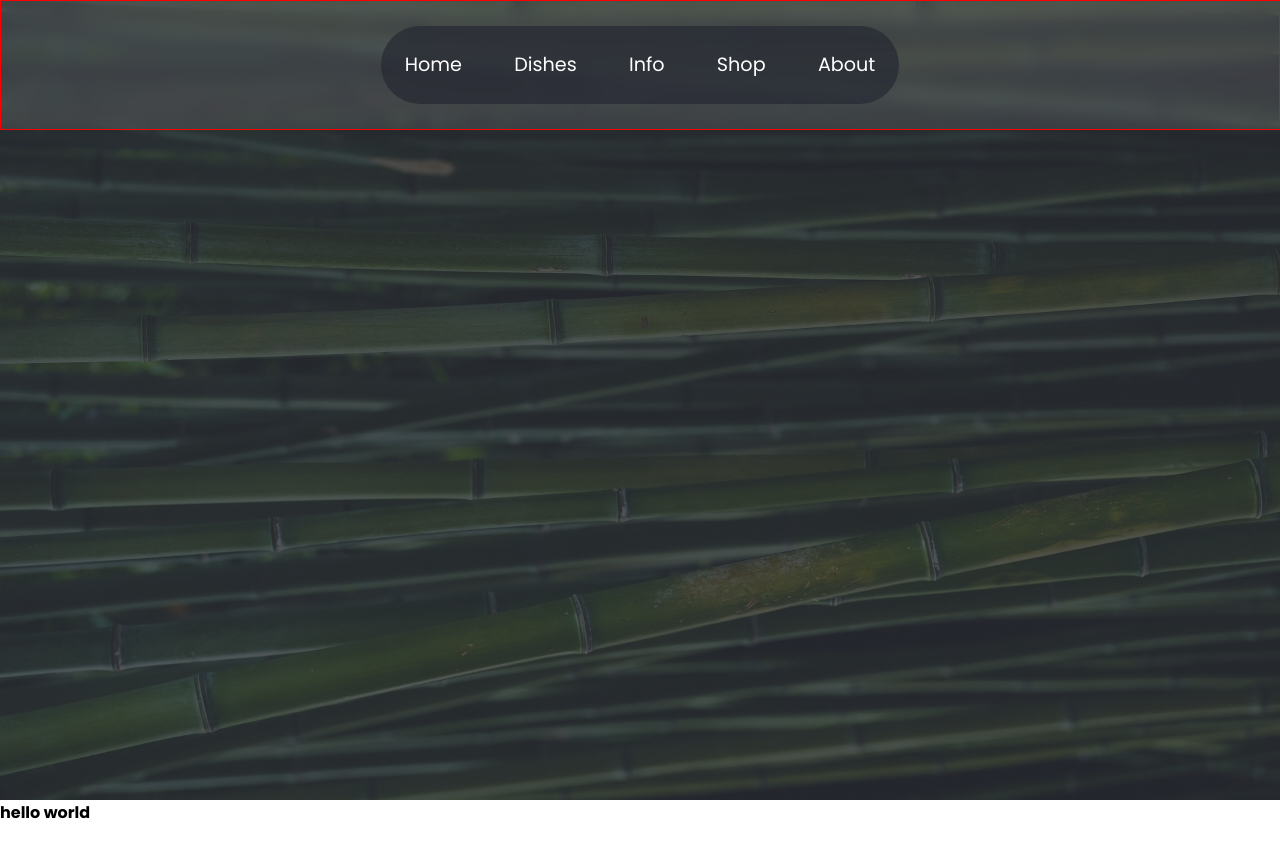
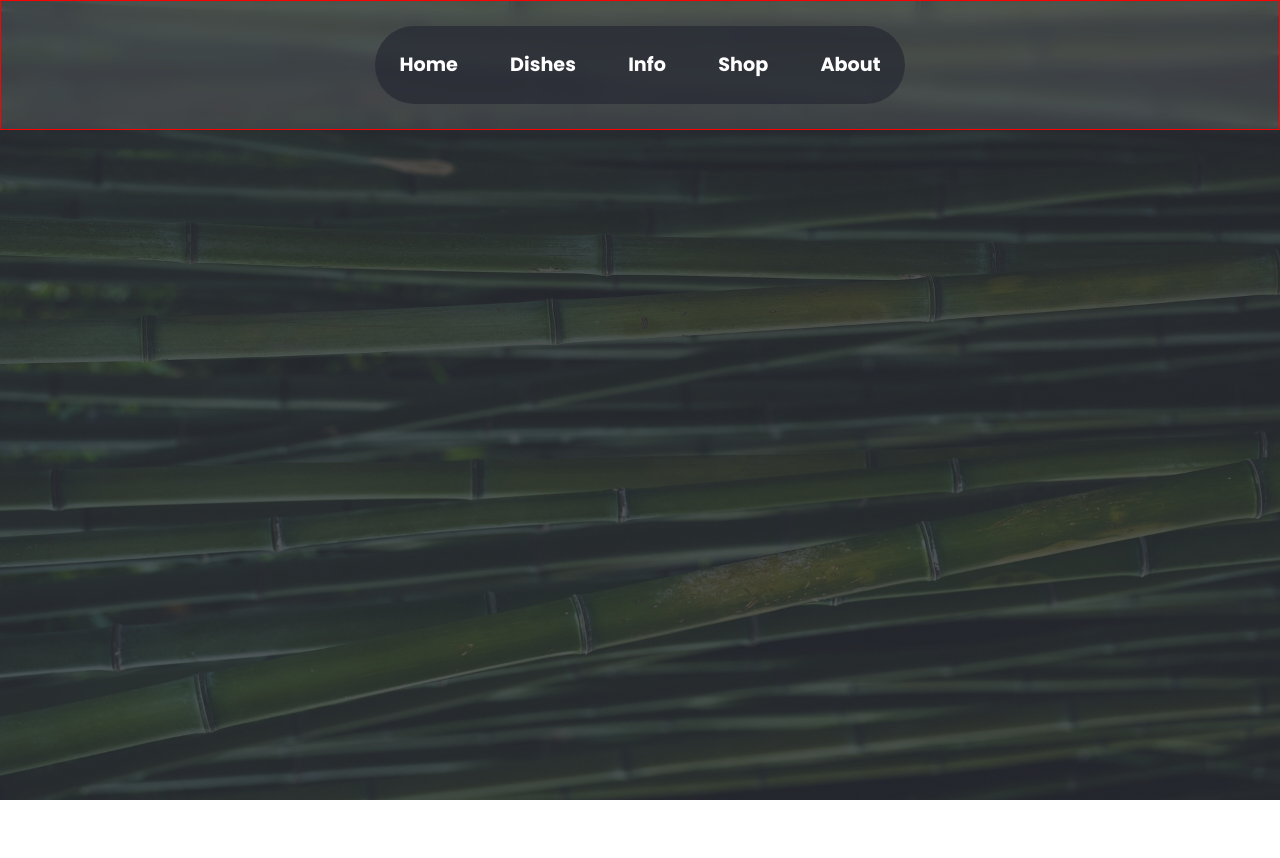
Before and after one commit to WeirdBlob/NavbarPractice, a plain HTML site: page index.html in a window 1280 px wide. After the commit the page ends 800 px from the top, so only its background shows below. Drawn offline with Linux system fonts and the light colour scheme.

Commit message:
-minor changes

```diff
--- a/index.html
+++ b/index.html
@@ -23,9 +23,7 @@
             </ul>
         </nav>
     </section>
-    <section>
-        <h1>hello world</h1>
-    </section>
+
 
 
 </body>
--- a/style.css
+++ b/style.css
@@ -15,7 +15,7 @@ section{
 /*header section*/
 
 .header{
-    background-image: linear-gradient(rgba(38, 41, 51, 0.7), rgba(38, 41, 51, 0.7)), url("bamboo.jpg");
+    background-image: linear-gradient(rgba(38, 41, 51, 0.7), rgba(38, 41, 51, 0.7)), url("img/bamboo.jpg");
     background-position: center;
     background-size: cover;
     position: relative;
@@ -41,6 +41,7 @@ nav ul li{
 }
 nav ul li a{
     font-size: 1.2rem;
+    font-weight: bold;
     color: white;
     text-decoration: none;
 }
```
Also changed, not shown: img/bamboo.jpg (renamed from bamboo.jpg).
